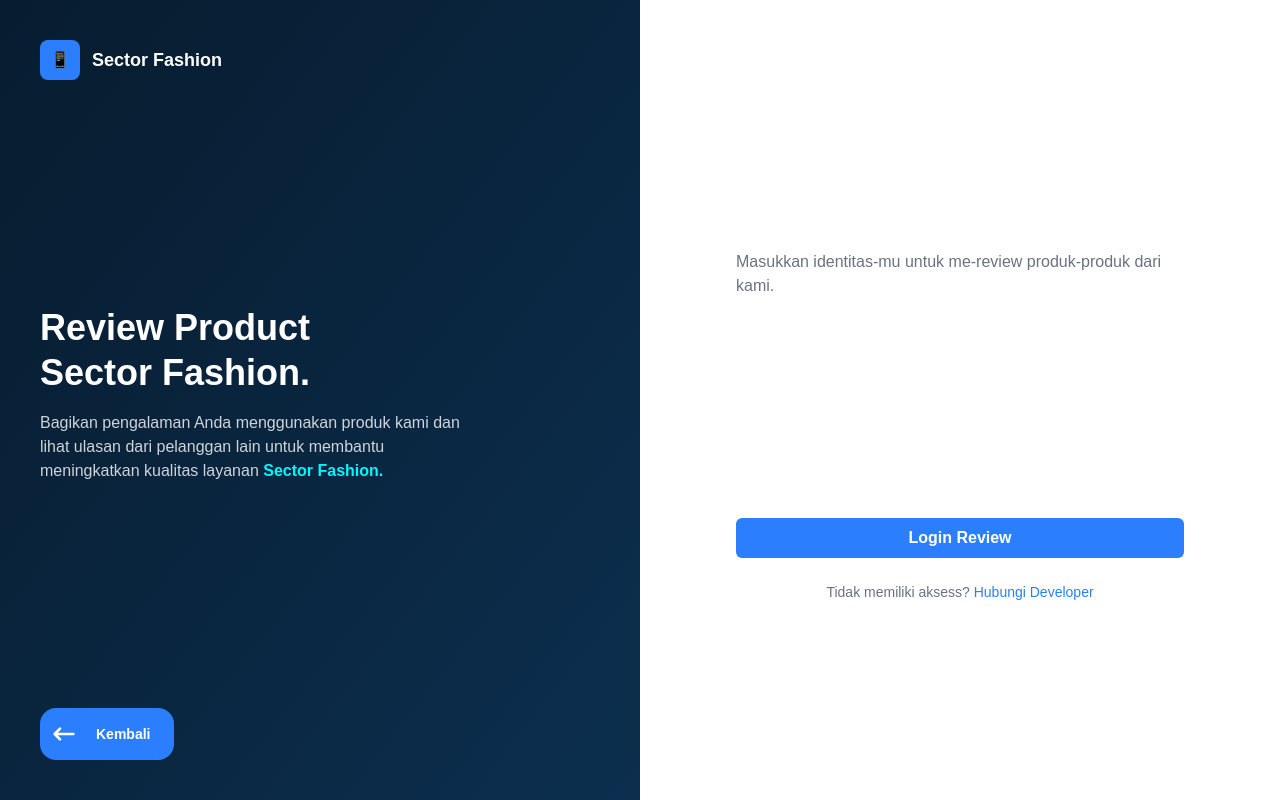
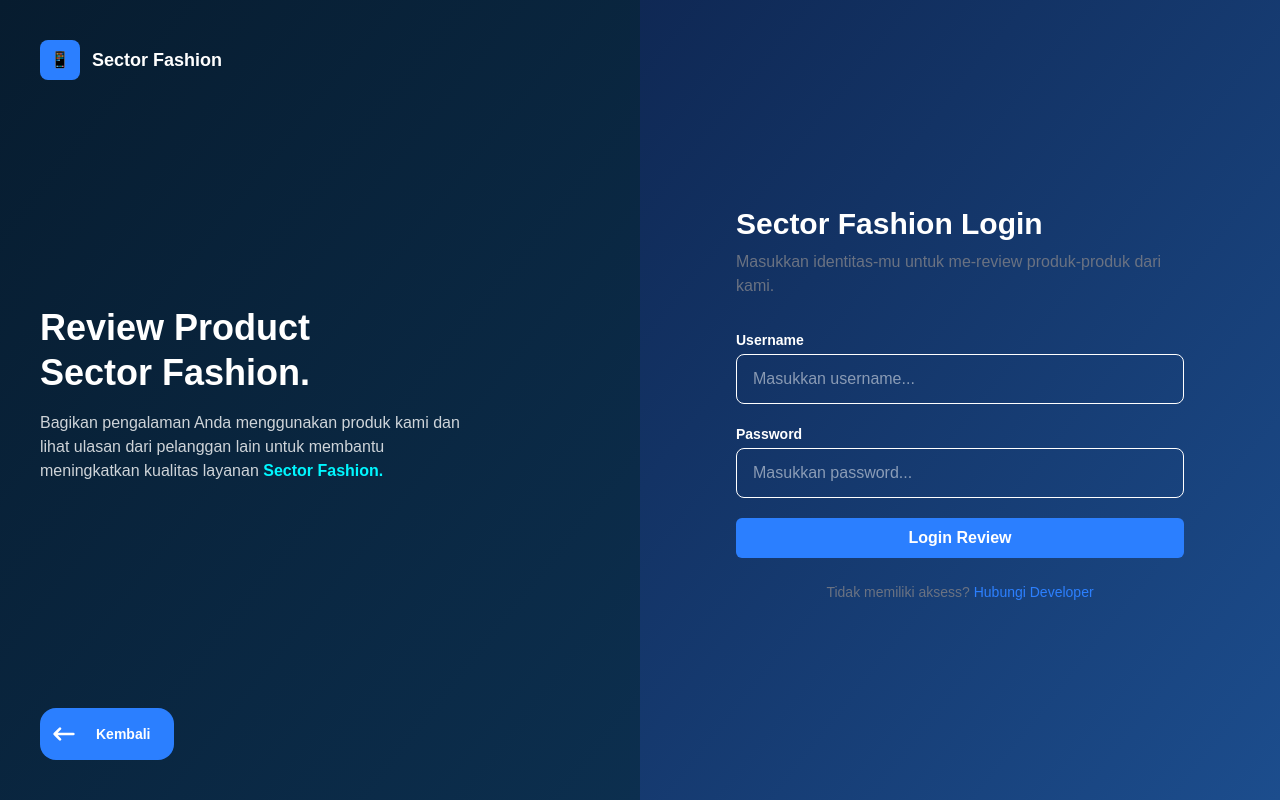
Before and after one commit to NaApipp/review_app, a Next.js app: page /login-fashion in a window 1280 px wide. Built offline with nearby package versions, Linux system fonts and the light colour scheme.

Commit message:
fixing style color login form sector

```diff
--- a/src/app/(fashionSector)/login-fashion/components/loginForm.tsx
+++ b/src/app/(fashionSector)/login-fashion/components/loginForm.tsx
@@ -98,7 +98,7 @@ export default function LoginForm() {
         </div>
 
         {/* RIGHT SIDE – LOGIN FORM */}
-        <div className="flex items-center justify-center px-6">
+        <div className="flex items-center justify-center px-6 bg bg-gradient-to-br from-[#0F2854] to-[#1C4D8D]">
           <div className="w-full max-w-md">
             {/* Header */}
             <div className="mb-8">
--- a/src/app/(handphoneSector)/login-handphone/components/loginForm.tsx
+++ b/src/app/(handphoneSector)/login-handphone/components/loginForm.tsx
@@ -98,7 +98,7 @@ export default function LoginForm() {
         </div>
 
         {/* RIGHT SIDE – LOGIN FORM */}
-        <div className="flex items-center justify-center px-6">
+        <div className="flex items-center justify-center px-6 bg-gradient-to-br from-[#0F2854] to-[#1C4D8D]">
           <div className="w-full max-w-md">
             {/* Header */}
             <div className="mb-8">
--- a/src/app/(laptopSector)/login-laptop/components/loginForm.tsx
+++ b/src/app/(laptopSector)/login-laptop/components/loginForm.tsx
@@ -101,7 +101,7 @@ export default function LoginForm() {
         </div>
 
         {/* RIGHT SIDE – LOGIN FORM */}
-        <div className="flex items-center justify-center px-6">
+        <div className="flex items-center justify-center px-6 bg-gradient-to-br from-[#0F2854] to-[#1C4D8D]">
           <div className="w-full max-w-md">
             {/* Header */}
             <div className="mb-8">
```
